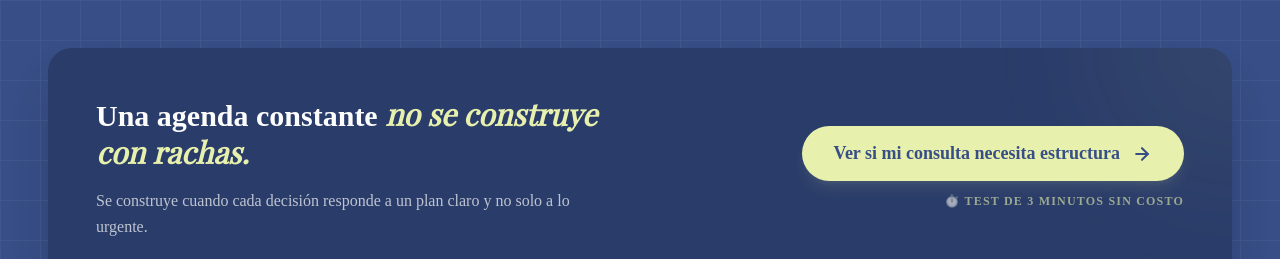
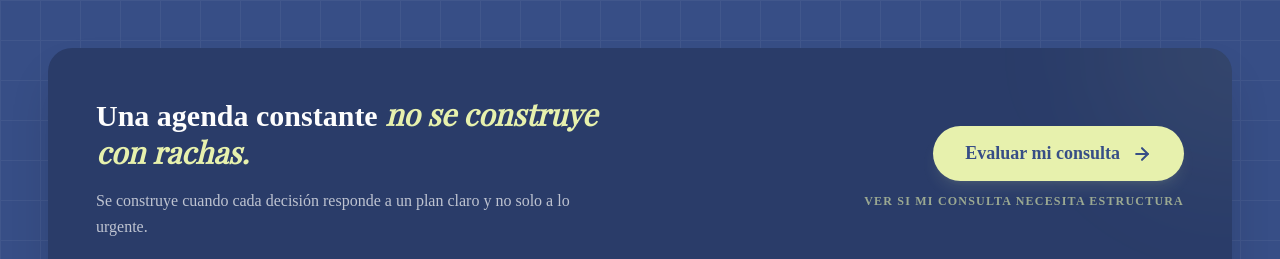
Before and after one commit to Asai07/mada-medico, a React (Vite) app: page / in a window 1280 px wide. Shown: the part 1600-1859 px from the top of the page. Built offline with nearby package versions, Linux system fonts and the light colour scheme; a web font is replaced by a local one.

Commit message:
cambios al manifesto

```diff
--- a/src/components/Manifesto.jsx
+++ b/src/components/Manifesto.jsx
@@ -179,12 +179,12 @@ const Manifesto = () => {
                                 whileTap={{ scale: 0.95 }}
                                 className="bg-[#e7f1ad] text-[#374e86] px-6 py-4 md:px-8 rounded-full font-bold text-lg leading-tight flex items-center justify-center gap-3 shadow-lg shadow-[#e7f1ad]/10 hover:bg-[#dce895] transition-colors w-full md:w-auto text-center font-['Wix_Madefor_Display']"
                             >
-                                Ver si mi consulta necesita estructura
+                                Evaluar mi consulta
                                 <ArrowRight size={20} strokeWidth={2.5} className="flex-shrink-0" />
                             </motion.button>
 
                             <p className="text-[#e7f1ad]/60 text-xs uppercase tracking-widest font-bold text-center mt-3">
-                                ⏱️ Test de 3 minutos sin costo
+                                Ver si mi consulta necesita estructura
                             </p>
                         </div>
                     </div>
```
